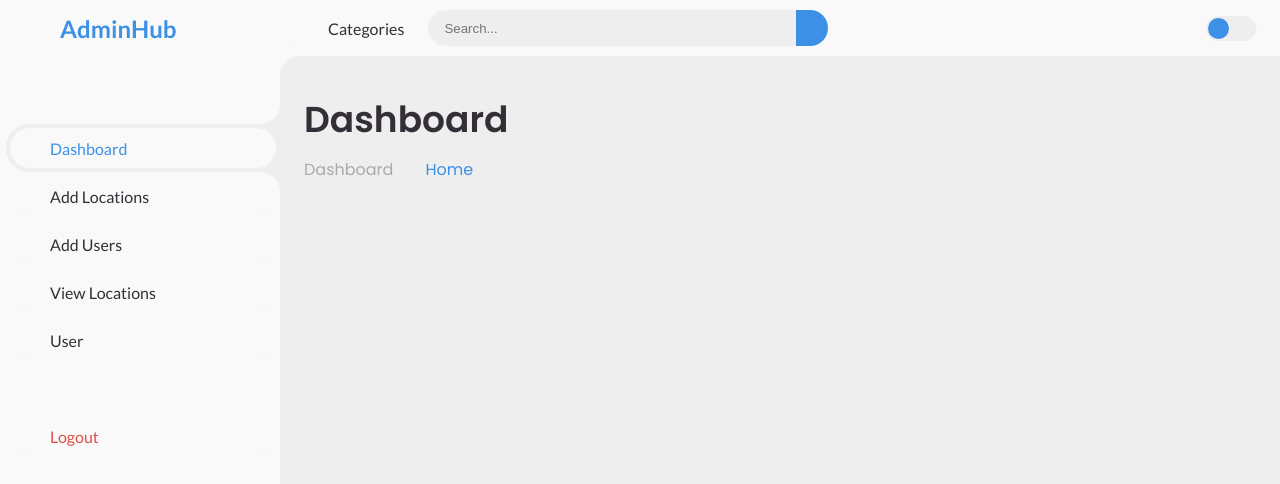
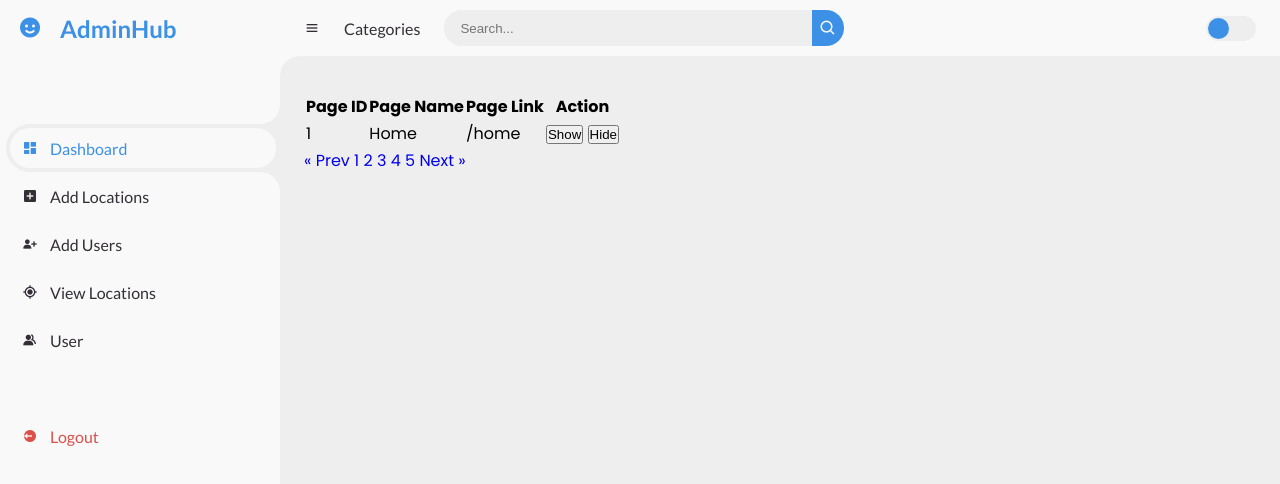
Before and after one commit to ahmed9949/INF31902-SWE-, a website: page views/admin/controlPages.html in a window 1280 px wide. Drawn offline with nearby package versions, Linux system fonts and the light colour scheme.

Commit message:
making the table for control pages

```diff
--- a/views/admin/controlPages.html
+++ b/views/admin/controlPages.html
@@ -4,13 +4,19 @@
 <head>
     <meta charset="UTF-8">
     <meta name="viewport" content="width=device-width, initial-scale=1.0">
-    <title>Control Pages</title>
 
+    <!-- Boxicons -->
+    <link href='https://unpkg.com/boxicons@2.0.9/css/boxicons.min.css' rel='stylesheet'>
+    <!-- My CSS -->
     <link rel="stylesheet" href="../../public/css/adminDashboard.css">
 
+    <title>AdminHub</title>
 </head>
 
 <body>
+
+
+    <!-- SIDEBAR -->
     <section id="sidebar">
         <a href="#" class="brand">
             <i class='bx bxs-smile'></i>
@@ -82,22 +88,46 @@
 
         <!-- MAIN -->
         <main>
-            <div class="head-title">
-                <div class="left">
-                    <h1>Dashboard</h1>
-                    <ul class="breadcrumb">
-                        <li>
-                            <a href="#">Dashboard</a>
-                        </li>
-                        <li><i class='bx bx-chevron-right'></i></li>
-                        <li>
-                            <a class="active" href="#">Home</a>
-                        </li>
-                    </ul>
+            <div class="table-responsive">
+                <table class="custom-table">
+                    <thead>
+                        <tr>
+                            <th>Page ID</th>
+                            <th>Page Name</th>
+                            <th>Page Link</th>
+                            <th>Action</th>
+                        </tr>
+                    </thead>
+                    <tbody>
+                        <tr>
+                            <td>1</td>
+                            <td>Home</td>
+                            <td>/home</td>
+                            <td>
+                                <button class="btn-action show">Show</button>
+                                <button class="btn-action hide">Hide</button>
+                            </td>
+                        </tr>
+                        <!-- More rows as needed -->
+                    </tbody>
+                </table>
+                <div class="pagination">
+                    <a href="#">&laquo; Prev</a>
+                    <a href="#">1</a>
+                    <a href="#" class="active">2</a>
+                    <a href="#">3</a>
+                    <a href="#">4</a>
+                    <a href="#">5</a>
+                    <a href="#">Next &raquo;</a>
                 </div>
+            </div>
+        </main>
+        <!-- MAIN -->
+    </section>
+    <!-- CONTENT -->
 
-            </div>
 
+    <script src="../../public/js/adminDashboard.js"></script>
 </body>
 
 </html>
```
Also changed, not shown: public/css/controlPages.css (added).
